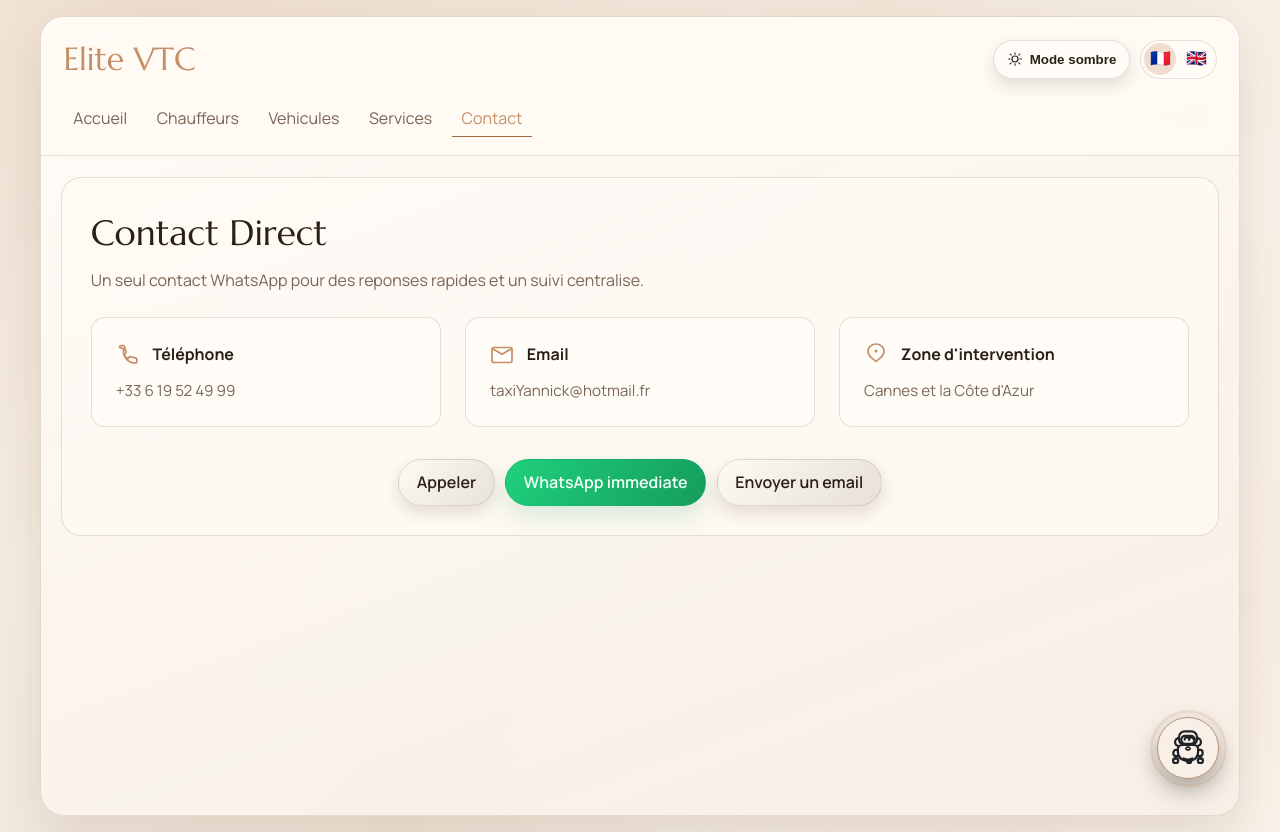
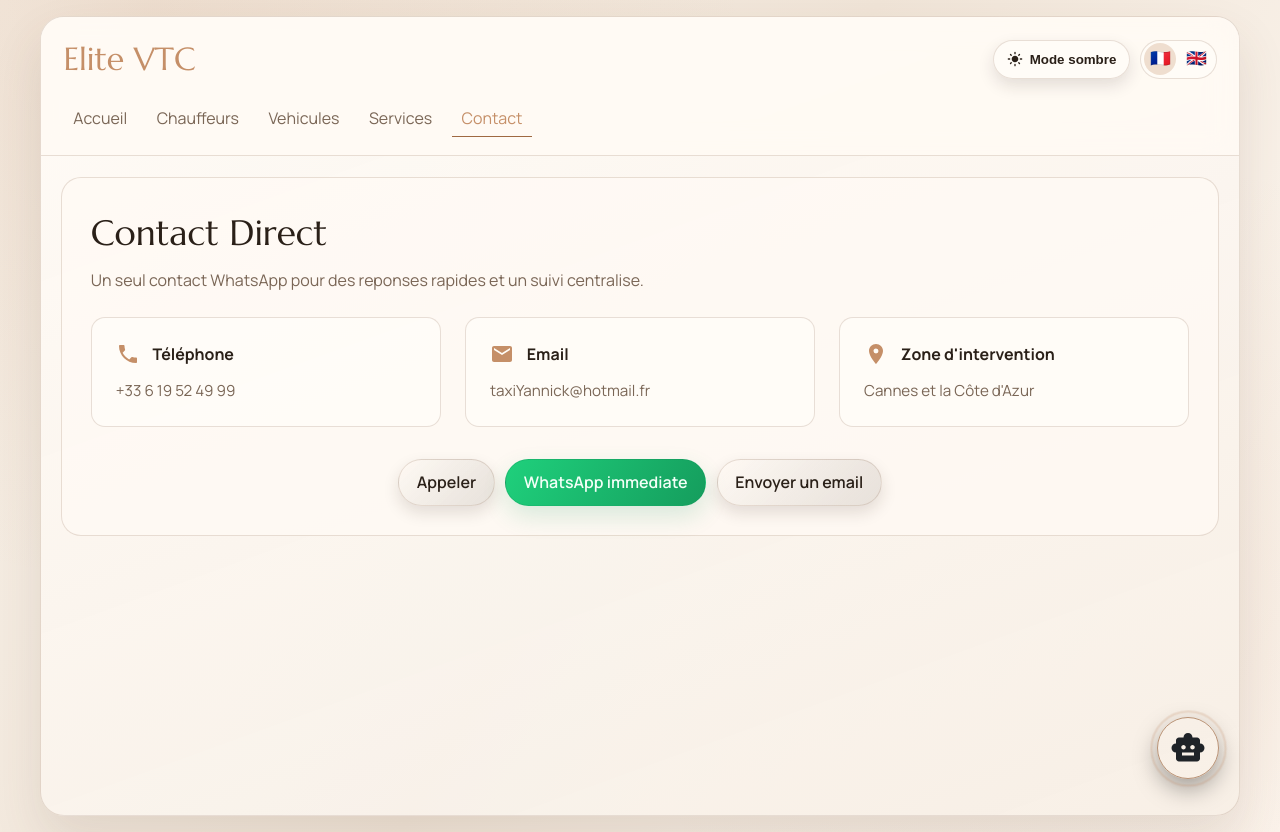
Before and after one commit to emmaallain/elite-vtc, a React (Vite) app: page /contact in a window 1280 px wide. Built offline with nearby package versions, Linux system fonts and the light colour scheme.

Commit message:
fix(design system)

```diff
--- a/package.json
+++ b/package.json
@@ -12,6 +12,7 @@
   "dependencies": {
     "react": "^19.2.6",
     "react-dom": "^19.2.6",
+    "react-icons": "^5.6.0",
     "react-router-dom": "^7.15.1"
   },
   "devDependencies": {
--- a/src/App.css
+++ b/src/App.css
@@ -403,6 +403,51 @@ main {
 .trust-stat-emoji {
   font-size: 1rem;
   line-height: 1;
+  width: 1.45rem;
+  height: 1.45rem;
+  border-radius: 999px;
+  display: inline-grid;
+  place-items: center;
+  background: color-mix(in srgb, var(--copper-soft) 20%, transparent);
+  color: var(--copper);
+  box-shadow: inset 0 0 0 1px color-mix(in srgb, var(--copper) 22%, transparent);
+  flex-shrink: 0;
+}
+
+.trust-stat-emoji svg {
+  width: 1em;
+  height: 1em;
+  display: block;
+}
+
+.trust-stat-emoji-clients {
+  color: #2f7a58;
+  background: color-mix(in srgb, #2f7a58 18%, transparent);
+  box-shadow: inset 0 0 0 1px color-mix(in srgb, #2f7a58 35%, transparent);
+}
+
+.trust-stat-emoji-countries {
+  color: #2c5e96;
+  background: color-mix(in srgb, #2c5e96 18%, transparent);
+  box-shadow: inset 0 0 0 1px color-mix(in srgb, #2c5e96 35%, transparent);
+}
+
+.trust-stat-emoji-onTime {
+  color: #8a5a1f;
+  background: color-mix(in srgb, #8a5a1f 18%, transparent);
+  box-shadow: inset 0 0 0 1px color-mix(in srgb, #8a5a1f 35%, transparent);
+}
+
+.trust-stat-emoji-satisfaction {
+  color: #9a6a17;
+  background: color-mix(in srgb, #9a6a17 18%, transparent);
+  box-shadow: inset 0 0 0 1px color-mix(in srgb, #9a6a17 35%, transparent);
+}
+
+.trust-stat-emoji-bilingualDrivers {
+  color: #6a4fb2;
+  background: color-mix(in srgb, #6a4fb2 18%, transparent);
+  box-shadow: inset 0 0 0 1px color-mix(in srgb, #6a4fb2 35%, transparent);
 }
 
 .section-heading {
@@ -1035,14 +1080,18 @@ main {
 
 .chatbot-launcher {
   position: relative;
+  display: grid;
+  place-items: center;
   border: 1px solid color-mix(in srgb, var(--copper) 62%, var(--line));
   background: linear-gradient(135deg, color-mix(in srgb, var(--floating-bg) 85%, transparent), color-mix(in srgb, var(--copper-soft) 25%, transparent));
   color: #1f2328;
   border-radius: 999px;
   width: 3.9rem;
   height: 3.9rem;
+  padding: 0;
   cursor: pointer;
   font-size: 1.2rem;
+  line-height: 1;
   box-shadow: 0 10px 24px rgba(0, 0, 0, 0.35);
 }
 
@@ -1064,6 +1113,7 @@ main {
 .chatbot-launcher-icon {
   width: 2.25rem;
   height: 2.25rem;
+  display: block;
 }
 
 .chatbot-hint {
@@ -1143,6 +1193,7 @@ main {
 .chatbot-robot-icon {
   width: 1.25rem;
   height: 1.25rem;
+  display: block;
 }
 
 :root[data-theme='dark'] .chatbot-robot-badge {
--- a/src/components/FloatingChatbot.jsx
+++ b/src/components/FloatingChatbot.jsx
@@ -1,30 +1,12 @@
 import { useState } from 'react'
 import { Link } from 'react-router-dom'
+import { MdSmartToy } from 'react-icons/md'
 import { SITE_CONFIG } from '../config/siteConfig'
 import { useTranslation } from '../hooks/useTranslation'
 import { createWhatsAppUrl } from '../utils/whatsapp'
 
 function RobotIcon({ className }) {
-  return (
-    <svg aria-hidden="true" viewBox="0 0 64 64" className={className} fill="none">
-      <rect x="16" y="6" width="32" height="24" rx="10" stroke="currentColor" strokeWidth="4" />
-      <rect x="20" y="14" width="24" height="14" rx="7" stroke="currentColor" strokeWidth="4" />
-      <path d="M26 21c0-2.2 1.8-4 4-4s4 1.8 4 4" stroke="currentColor" strokeWidth="3.5" strokeLinecap="round" />
-      <path d="M34 21c0-2.2 1.8-4 4-4s4 1.8 4 4" stroke="currentColor" strokeWidth="3.5" strokeLinecap="round" />
-      <path d="M16 18c-3.9 0-7 3.1-7 7s3.1 7 7 7" stroke="currentColor" strokeWidth="4" strokeLinecap="round" />
-      <path d="M48 18c3.9 0 7 3.1 7 7s-3.1 7-7 7" stroke="currentColor" strokeWidth="4" strokeLinecap="round" />
-      <path d="M22 30h20c4.4 0 8 3.6 8 8v4c0 6.9-4.4 13.1-11 15.3a22.7 22.7 0 0 1-14 0A16.2 16.2 0 0 1 14 42v-4c0-4.4 3.6-8 8-8Z" stroke="currentColor" strokeWidth="4" strokeLinejoin="round" />
-      <path d="M24 54c4.8 2.7 10.8 2.7 15.6 0" stroke="currentColor" strokeWidth="4" strokeLinecap="round" />
-      <path d="M30.5 34h3l2.5 2.5-2.5 2.5h-3L28 36.5l2.5-2.5Z" stroke="currentColor" strokeWidth="3" strokeLinejoin="round" />
-      <path d="M14 39h-3.5A4.5 4.5 0 0 0 6 43.5v2A4.5 4.5 0 0 0 10.5 50H14" stroke="currentColor" strokeWidth="4" strokeLinecap="round" />
-      <path d="M50 39h3.5a4.5 4.5 0 0 1 4.5 4.5v2a4.5 4.5 0 0 1-4.5 4.5H50" stroke="currentColor" strokeWidth="4" strokeLinecap="round" />
-      <path d="M10 50v5" stroke="currentColor" strokeWidth="4" strokeLinecap="round" />
-      <path d="M54 50v5" stroke="currentColor" strokeWidth="4" strokeLinecap="round" />
-      <circle cx="10" cy="58" r="4.5" stroke="currentColor" strokeWidth="4" />
-      <circle cx="54" cy="58" r="4.5" stroke="currentColor" strokeWidth="4" />
-      <path d="M30 57.5c0 2.8 1.8 5 4 5s4-2.2 4-5" stroke="currentColor" strokeWidth="4" strokeLinecap="round" />
-    </svg>
-  )
+  return <MdSmartToy aria-hidden="true" className={className} focusable="false" />
 }
 
 const chatContent = {
--- a/src/components/ThemeSwitcher.jsx
+++ b/src/components/ThemeSwitcher.jsx
@@ -1,5 +1,6 @@
 import { useTranslation } from '../hooks/useTranslation'
 import { useTheme } from '../hooks/useTheme'
+import { MdDarkMode, MdLightMode } from 'react-icons/md'
 
 export function ThemeSwitcher() {
   const { theme, toggleTheme } = useTheme()
@@ -7,25 +8,9 @@ export function ThemeSwitcher() {
 
   const icon =
     theme === 'dark' ? (
-      <svg aria-hidden="true" viewBox="0 0 24 24" className="switcher-icon" fill="none">
-        <path
-          d="M14.5 3.5a8.5 8.5 0 1 0 6 14.5 7 7 0 0 1-6-14.5Z"
-          stroke="currentColor"
-          strokeWidth="1.8"
-          strokeLinecap="round"
-          strokeLinejoin="round"
-        />
-      </svg>
+      <MdDarkMode aria-hidden="true" className="switcher-icon" focusable="false" />
     ) : (
-      <svg aria-hidden="true" viewBox="0 0 24 24" className="switcher-icon" fill="none">
-        <circle cx="12" cy="12" r="4.5" stroke="currentColor" strokeWidth="1.8" />
-        <path
-          d="M12 2.5v2.2M12 19.3v2.2M4.7 4.7l1.6 1.6M17.7 17.7l1.6 1.6M2.5 12h2.2M19.3 12h2.2M4.7 19.3l1.6-1.6M17.7 6.3l1.6-1.6"
-          stroke="currentColor"
-          strokeWidth="1.6"
-          strokeLinecap="round"
-        />
-      </svg>
+      <MdLightMode aria-hidden="true" className="switcher-icon" focusable="false" />
     )
 
   return (
--- a/src/pages/ContactPage.jsx
+++ b/src/pages/ContactPage.jsx
@@ -2,55 +2,18 @@ import { SITE_CONFIG } from '../config/siteConfig'
 import { SectionHeading } from '../components/SectionHeading'
 import { createWhatsAppUrl } from '../utils/whatsapp'
 import { useTranslation } from '../hooks/useTranslation'
+import { MdEmail, MdLocationOn, MdPhone } from 'react-icons/md'
 
 function PhoneIcon() {
-  return (
-    <svg aria-hidden="true" viewBox="0 0 24 24" fill="none" className="contact-icon">
-      <path
-        d="M3.5 5.2c0-.8.7-1.5 1.5-1.5h2.1c.6 0 1.2.4 1.4 1l1.5 5.1c.2.6 0 1.3-.5 1.6l-1.5 1.2c.7 1.8 2.2 3.3 4 4l1.2-1.5c.4-.5 1-.6 1.6-.5l5.1 1.5c.6.2 1 .8 1 1.4v2.1c0 .8-.7 1.5-1.5 1.5-6.6 0-12-5.4-12-12 0-.8.7-1.5 1.5-1.5Z"
-        stroke="currentColor"
-        strokeWidth="1.7"
-        strokeLinecap="round"
-        strokeLinejoin="round"
-      />
-    </svg>
-  )
+  return <MdPhone aria-hidden="true" className="contact-icon" focusable="false" />
 }
 
 function EmailIcon() {
-  return (
-    <svg aria-hidden="true" viewBox="0 0 24 24" fill="none" className="contact-icon">
-      <path
-        d="M3.5 5.5h17c.8 0 1.5.7 1.5 1.5v12c0 .8-.7 1.5-1.5 1.5h-17c-.8 0-1.5-.7-1.5-1.5v-12c0-.8.7-1.5 1.5-1.5Z"
-        stroke="currentColor"
-        strokeWidth="1.7"
-        strokeLinecap="round"
-        strokeLinejoin="round"
-      />
-      <path
-        d="m21 7-9 5.25L3 7"
-        stroke="currentColor"
-        strokeWidth="1.7"
-        strokeLinecap="round"
-        strokeLinejoin="round"
-      />
-    </svg>
-  )
+  return <MdEmail aria-hidden="true" className="contact-icon" focusable="false" />
 }
 
 function LocationIcon() {
-  return (
-    <svg aria-hidden="true" viewBox="0 0 24 24" fill="none" className="contact-icon">
-      <path
-        d="M12 2c-4.4 0-8 3.1-8 7 0 2.5 1.2 4.8 3 6.3 1.7 1.5 3.5 2.7 5 4.2 1.5-1.5 3.3-2.7 5-4.2 1.8-1.5 3-3.8 3-6.3 0-3.9-3.6-7-8-7Z"
-        stroke="currentColor"
-        strokeWidth="1.7"
-        strokeLinecap="round"
-        strokeLinejoin="round"
-      />
-      <circle cx="12" cy="9" r="1.5" fill="currentColor" />
-    </svg>
-  )
+  return <MdLocationOn aria-hidden="true" className="contact-icon" focusable="false" />
 }
 
 export function ContactPage() {
--- a/src/pages/HomePage.jsx
+++ b/src/pages/HomePage.jsx
@@ -1,9 +1,18 @@
 import { Link } from 'react-router-dom'
 import { useEffect, useMemo, useState } from 'react'
+import { MdGroups, MdLanguage, MdSchedule, MdStar, MdPublic } from 'react-icons/md'
 import { ImageWithLoader } from '../components/ImageWithLoader'
 import { SectionHeading } from '../components/SectionHeading'
 import { useTranslation } from '../hooks/useTranslation'
 import { getMediaSource } from '../utils/media'
+
+const trustIconByKey = {
+  group: MdGroups,
+  public: MdPublic,
+  schedule: MdSchedule,
+  star: MdStar,
+  translate: MdLanguage,
+}
 
 export function HomePage() {
   const { t, language } = useTranslation()
@@ -211,7 +220,10 @@ export function HomePage() {
       <section className="panel trust-panel">
         <SectionHeading title={t.trust.title} />
         <ul className="trust-list trust-stats" aria-label={t.trust.title}>
-          {stats.map((stat) => (
+          {stats.map((stat) => {
+            const TrustIcon = trustIconByKey[stat.icon]
+
+            return (
               <li key={stat.id} className="trust-stat-card">
                 <p className="trust-stat-value">
                   {stat.prefix || ''}
@@ -219,11 +231,14 @@ export function HomePage() {
                   {stat.suffix || ''}
                 </p>
                 <p className="trust-stat-label">
-                <span className="trust-stat-emoji" aria-hidden="true">{stat.emoji || '•'}</span>
+                  <span className={`trust-stat-emoji trust-stat-emoji-${stat.id}`} aria-hidden="true">
+                    {TrustIcon ? <TrustIcon focusable="false" /> : '•'}
+                  </span>
                   {stat.label}
                 </p>
               </li>
-          ))}
+            )
+          })}
         </ul>
       </section>
     </>
--- a/src/pages/VehiclesPage.jsx
+++ b/src/pages/VehiclesPage.jsx
@@ -2,6 +2,7 @@ import { SectionHeading } from '../components/SectionHeading'
 import { VehicleCarousel } from '../components/VehicleCarousel'
 import { vehicles } from '../data/vehicles'
 import { useTranslation } from '../hooks/useTranslation'
+import { MdPerson } from 'react-icons/md'
 
 export function VehiclesPage() {
   const { t, language } = useTranslation()
@@ -32,9 +33,7 @@ export function VehiclesPage() {
                 </div>
                 <div className="capacity-badge" aria-label={vehicle.capacity[language]}>
                   <span>{vehicle.capacityCount}</span>
-                  <svg viewBox="0 0 24 24" aria-hidden="true" focusable="false">
-                    <path d="M12 11.2a3.4 3.4 0 1 0-3.4-3.4 3.4 3.4 0 0 0 3.4 3.4Zm0 2.1c-3.22 0-6.2 1.72-6.2 4.18V19h12.4v-1.52c0-2.46-2.98-4.18-6.2-4.18Z" fill="currentColor"/>
-                  </svg>
+                  <MdPerson aria-hidden="true" focusable="false" />
                 </div>
               </div>
               <ul className="feature-list">
```
Also changed, not shown: src/components/ServiceIcon.jsx (+6 -45 lines), src/i18n/dictionaries.js (+10 -10 lines), 1 other file (tests, documents, lock files or other folders). Lines whose indentation alone changed are shown as unchanged.
